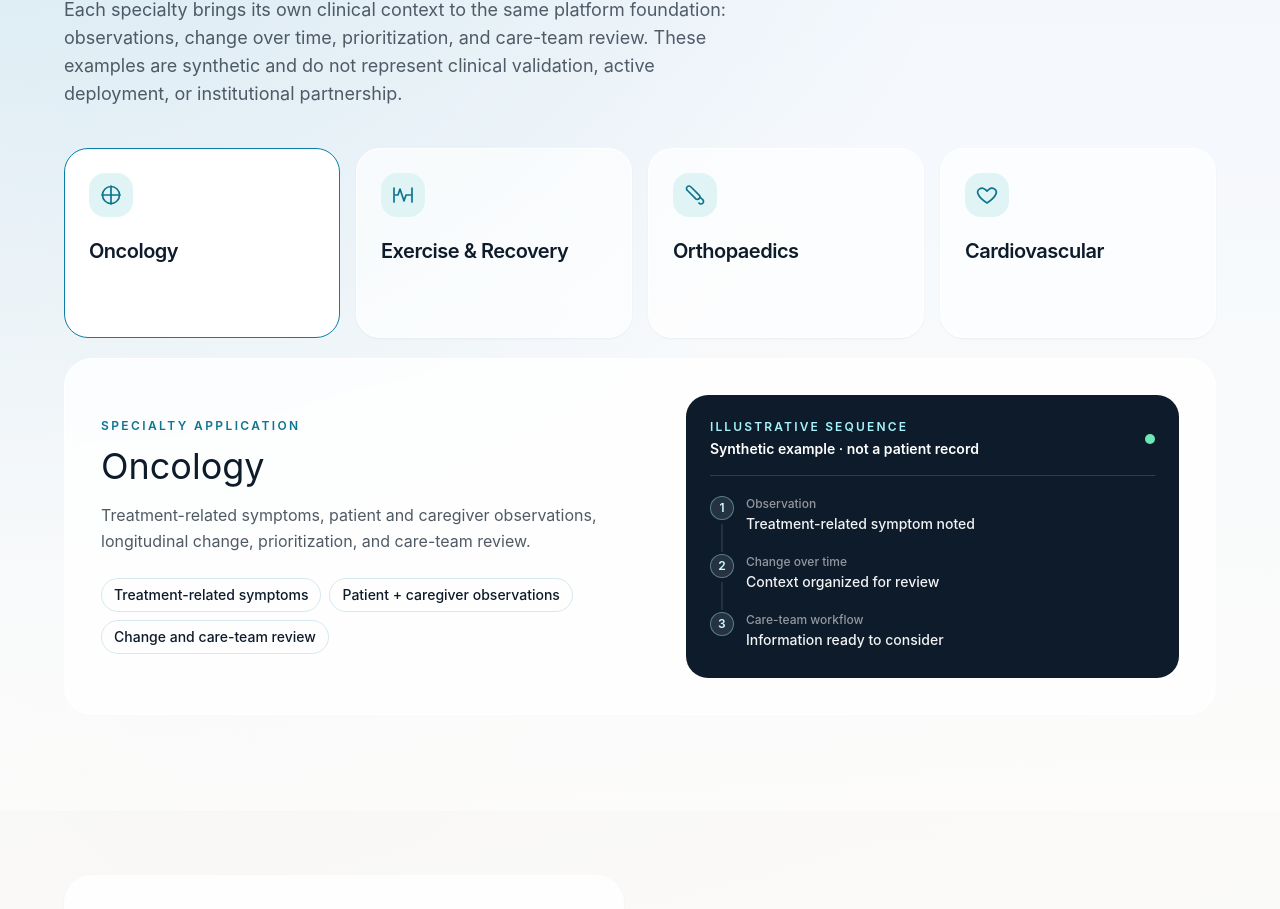
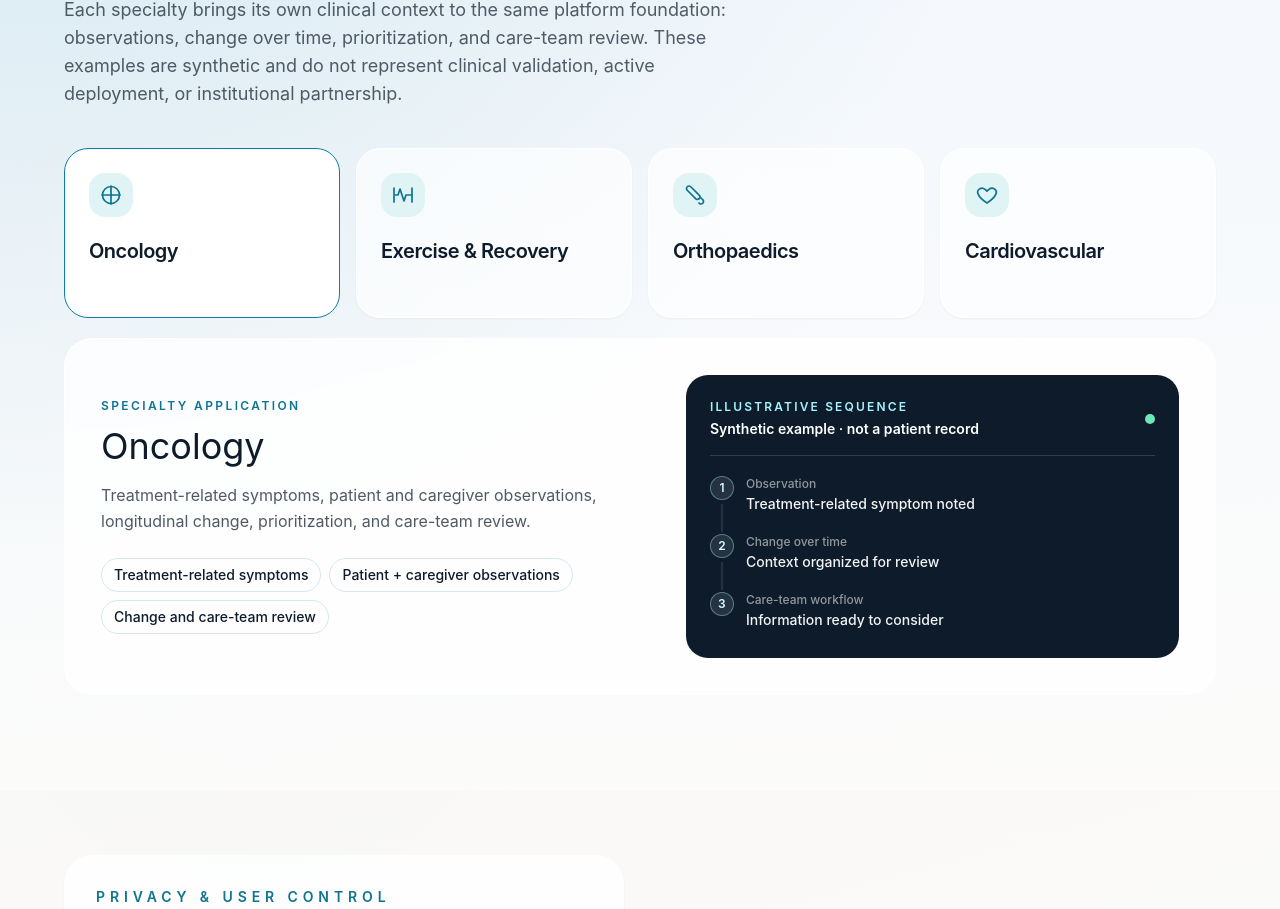
Before and after one commit to davidoseihwedieh/mymedvisit-web, a Next.js app: page / in a window 1280 px wide. Shown: the part 2470-3379 px from the top of the page. Built offline with nearby package versions, Linux system fonts and the light colour scheme.

Commit message:
style: compact four-card specialty selector

```diff
--- a/src/components/SpecialtyWorkflows.tsx
+++ b/src/components/SpecialtyWorkflows.tsx
@@ -192,7 +192,7 @@ export function SpecialtyWorkflows() {
                 }}
                 aria-controls="specialty-workflow-panel"
                 aria-selected={isSelected}
-                className={`group relative flex min-h-[190px] w-full flex-col items-start rounded-[24px] border p-5 text-left shadow-sm transition-[background-color,border-color,box-shadow,transform] duration-200 hover:-translate-y-0.5 hover:shadow-lg focus-visible:outline-2 focus-visible:outline-offset-4 focus-visible:outline-[var(--teal-dark)] motion-reduce:transition-none motion-reduce:hover:transform-none sm:p-6 ${
+                className={`group relative flex min-h-[170px] w-full flex-col items-start rounded-[24px] border p-5 text-left shadow-sm transition-[background-color,border-color,box-shadow,transform] duration-200 hover:-translate-y-0.5 hover:shadow-lg focus-visible:outline-2 focus-visible:outline-offset-4 focus-visible:outline-[var(--teal-dark)] motion-reduce:transition-none motion-reduce:hover:transform-none sm:p-6 ${
                   isSelected
                     ? 'border-[var(--teal)] bg-white shadow-[var(--shadow)] ring-1 ring-[var(--teal)]/15'
                     : 'border-white/80 bg-white/65 hover:border-[rgba(10,126,164,0.3)]'
```
